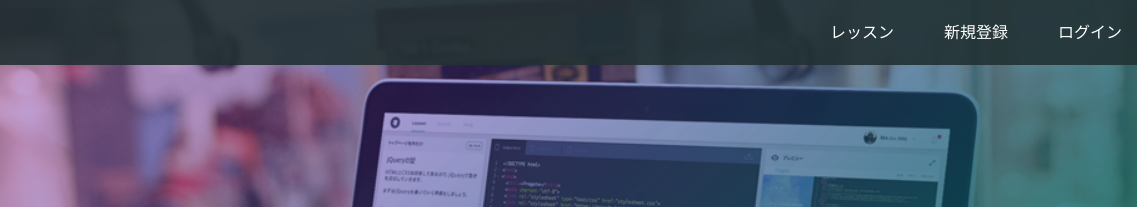
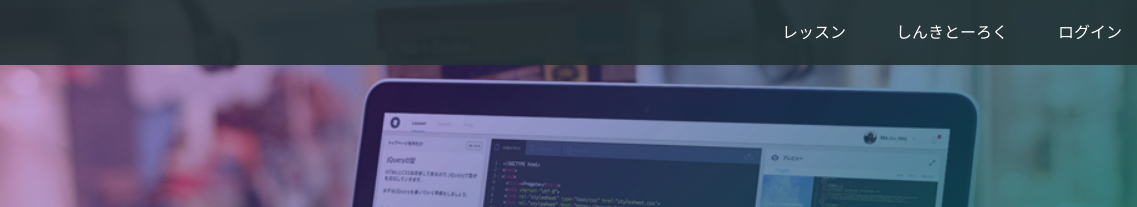
Before and after one commit to ruru-bell/ruru-bell.io, a plain HTML site: page index.html in a window 1280 px wide. Shown: the top 207 px of the page, 143-1280 px from the left. Drawn offline with Linux system fonts and the light colour scheme.

Commit message:
Update index.html

```diff
--- a/index.html
+++ b/index.html
@@ -16,7 +16,7 @@
       <span class="fa fa-bars menu-icon"></span>
       <div class="header-right">
         <a href="#">レッスン</a>
-        <a href="#">新規登録</a>
+        <a href="#">しんきとーろく</a>
         <a href="#" class="login">ログイン</a>
       </div>
     </div>
```
